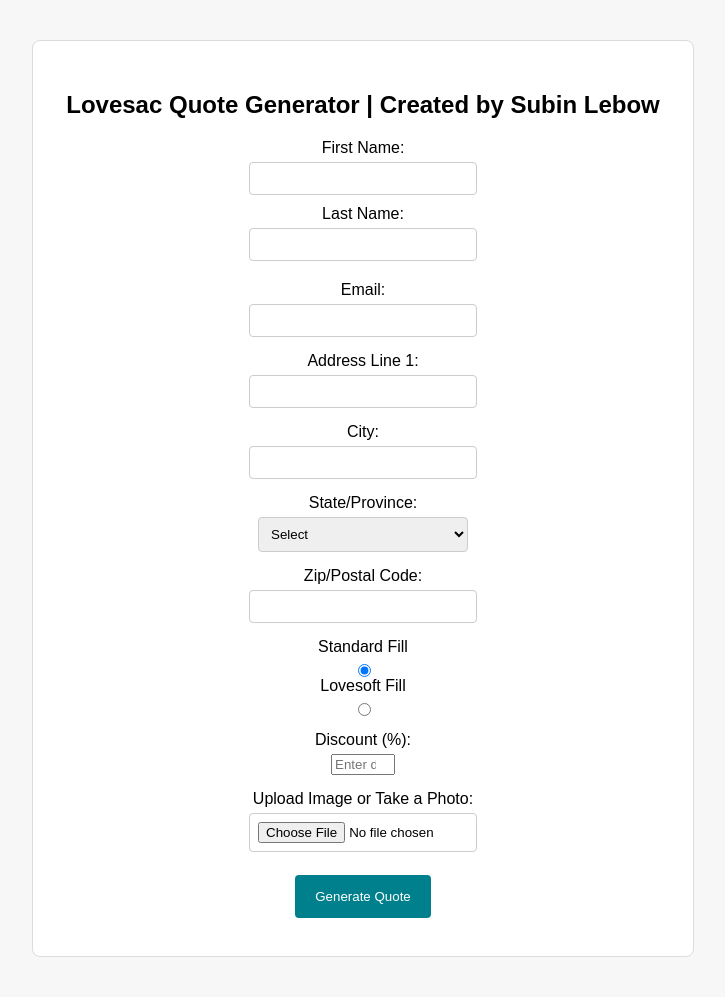
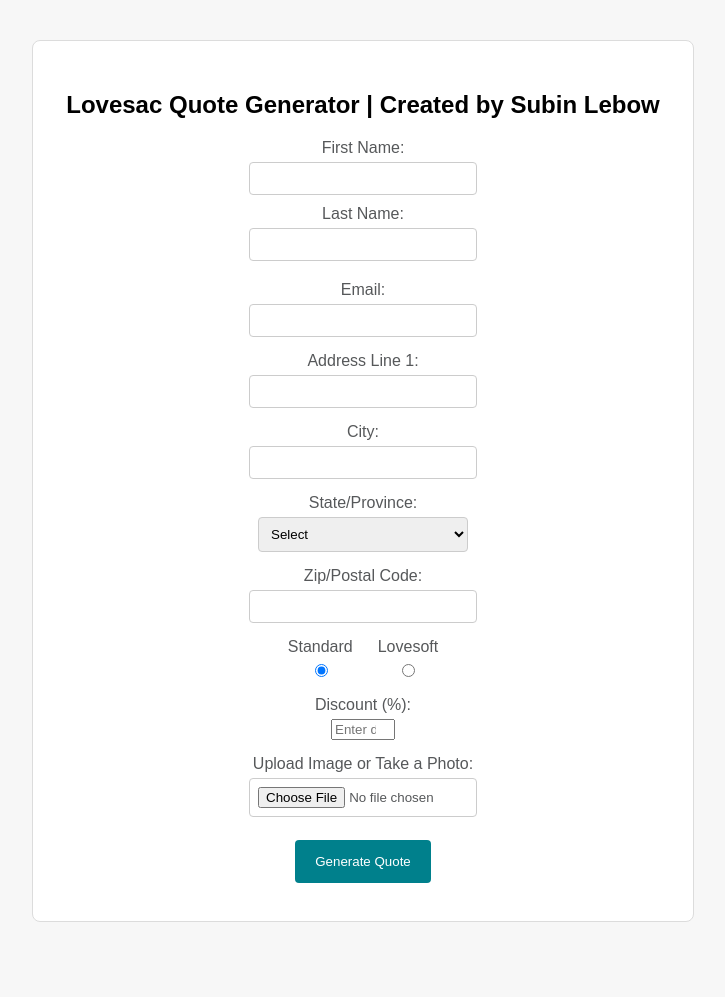
Before and after one commit to deflatedDbug/quote-gen-api, a Flask app: page / in a window 1280 px wide. Shown: the whole page, without its empty margins (277-1002 px from the left). After the commit the page ends 922 px from the top, so only its background shows below. Run offline with Flask 3, Linux system fonts and the light colour scheme.

Commit message:
edited styling for fill options

```diff
--- a/templates/index.html
+++ b/templates/index.html
@@ -7,6 +7,7 @@
     <style>
       body {
         font-family: "Arial", sans-serif;
+        color: #56585a;
         background: #f7f7f7;
         padding: 20px;
         margin: 0;
@@ -40,6 +41,20 @@
         margin-bottom: 5px;
       }
 
+      .fill-options{
+        flex-direction: row;
+        justify-content: center;
+      }
+
+      .standard {
+        flex-direction: column;
+        margin-right: 25px;
+      }
+
+      .lovesoft {
+        flex-direction: column;
+      }
+
       input[type="text"],
       input[type="file"],
       select {
@@ -69,7 +84,7 @@
   </head>
   <body>
     <div class="container">
-    <h2>Lovesac Quote Generator | Created by Subin Lebow</h2>
+    <h2 style="color: black">Lovesac Quote Generator | Created by Subin Lebow</h2>
     <form method="POST" action="/generate-quote" enctype="multipart/form-data">
       <div style="margin-bottom: 10px">
         <label for="client_firstName">First Name:</label>
@@ -173,8 +188,9 @@
         <input type="text" id="client_zip" name="client_zip" required />
       </div>
 
-      <div>
-        <label for="Standard">Standard Fill</label>
+      <div class="fill-options">
+        <div class="standard">
+          <label for="Standard">Standard</label>
           <input
             type="radio"
             id="standard"
@@ -182,14 +198,17 @@
             value="standard"
             checked
           />
+        </div>
 
-        <label for="Lovesoft">Lovesoft Fill</label>
+        <div class="lovesoft">
+          <label for="Lovesoft">Lovesoft</label>
           <input
             type="radio"
             id="lovesoft"
             name="price_option"
             value="lovesoft"
           />
+        </div>
       </div>
 
       <div>
```
Lines whose indentation alone changed are shown as unchanged.
